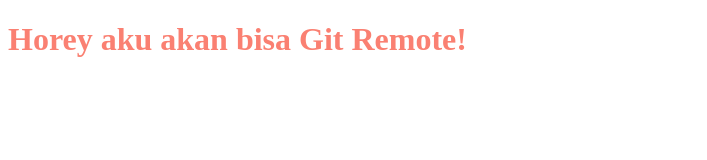
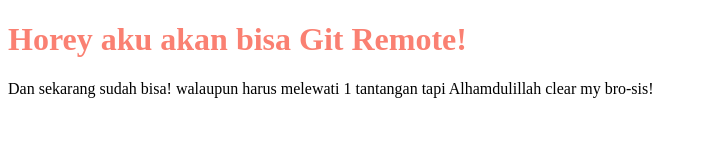
Before and after one commit to gitasm/resolusi-karir-webdev-2022, a plain HTML site: page index.html in a window 1280 px wide. Shown: the whole page, without its empty margins (0-707 px from the left). Drawn offline with Linux system fonts and the light colour scheme.

Commit message:
menambahkan elemen paragraph pada index.html

```diff
--- a/index.html
+++ b/index.html
@@ -13,5 +13,6 @@
   </head>
   <body>
     <h1>Horey aku akan bisa Git Remote!</h1>
+    <p>Dan sekarang sudah bisa! walaupun harus melewati 1 tantangan tapi Alhamdulillah clear my bro-sis!</p>
   </body>
 </html>
```
